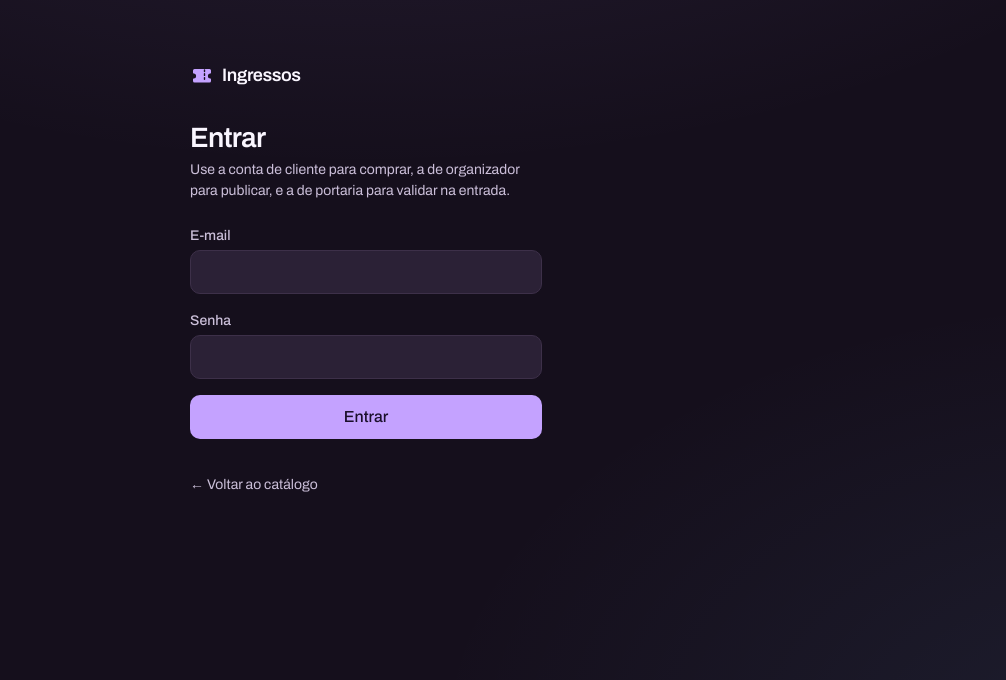
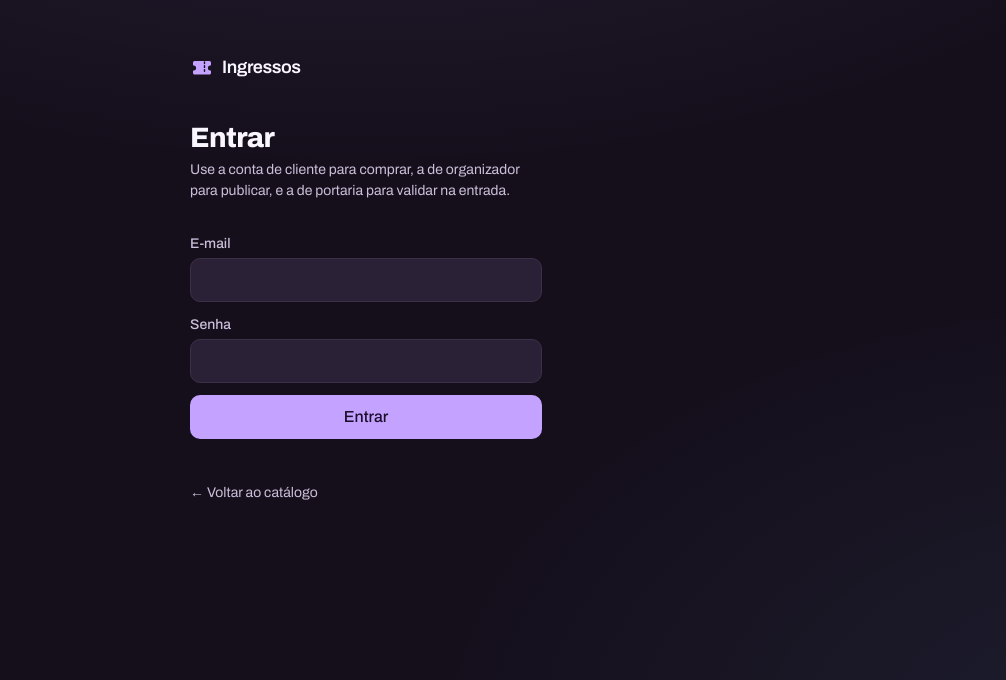
Before and after one commit to jskadomoto/verzel-elite-dev, a Next.js app in the folder web/: page /login in a window 1280 px wide. Shown: the part 120-800 px from the top of the page, without its empty margins (274-1280 px from the left). Built offline with nearby package versions, Linux system fonts and the light colour scheme.

Commit message:
refactor(ui): apply the identity to the login and the shared shells

```diff
--- a/web/app/login/login-form.tsx
+++ b/web/app/login/login-form.tsx
@@ -44,7 +44,7 @@ export function LoginForm() {
   }
 
   return (
-    <form onSubmit={entrar} className="flex flex-col gap-4">
+    <form onSubmit={entrar} className="flex flex-col gap-3">
       <label className="flex flex-col gap-1">
         <span className="label">E-mail</span>
         <input
--- a/web/app/login/page.tsx
+++ b/web/app/login/page.tsx
@@ -6,13 +6,13 @@ export const metadata = { title: "Entrar" };
 
 export default function LoginPage() {
   return (
-    <main className="mx-auto flex w-full max-w-sm flex-1 flex-col justify-center gap-6 px-4 py-10">
+    <main className="mx-auto flex w-full max-w-sm flex-1 flex-col justify-center gap-8 px-4 py-6">
       <Link href="/" className="inline-flex min-h-11 items-center self-start">
         <BrandMark />
       </Link>
 
       <div className="flex flex-col gap-1">
-        <h1 className="text-2xl font-semibold tracking-tight">Entrar</h1>
+        <h1 className="text-2xl font-extrabold">Entrar</h1>
         <p className="text-sm text-muted">
           Use a conta de cliente para comprar, a de organizador para publicar, e
           a de portaria para validar na entrada.
--- a/web/app/not-found.tsx
+++ b/web/app/not-found.tsx
@@ -2,8 +2,8 @@ import Link from "next/link";
 
 export default function NotFound() {
   return (
-    <main className="mx-auto flex min-h-full w-full max-w-lg flex-col items-start gap-4 px-4 py-10">
-      <h1 className="text-2xl font-semibold tracking-tight">Página não encontrada</h1>
+    <main className="mx-auto flex min-h-full w-full max-w-lg flex-col items-start gap-5 px-4 py-6">
+      <h1 className="text-2xl font-extrabold">Página não encontrada</h1>
       <p className="text-muted">
         Este endereço não existe, ou o evento não está publicado no catálogo.
       </p>
--- a/web/components/area-shell.tsx
+++ b/web/components/area-shell.tsx
@@ -17,7 +17,7 @@ export async function AreaShell({ children }: { children?: React.ReactNode }) {
     }
 
     return (
-      <main className="mx-auto flex min-h-full w-full max-w-3xl flex-col items-start gap-4 px-4 py-6">
+      <main className="mx-auto flex min-h-full w-full max-w-3xl flex-col items-start gap-5 px-4 py-6">
         <h1 className="text-xl font-semibold">Área indisponível</h1>
         <p className="text-muted">{messageFor(result.code)}</p>
         <RetryButton />
@@ -40,7 +40,7 @@ export async function AreaShell({ children }: { children?: React.ReactNode }) {
       </header>
 
       <main className="mx-auto w-full max-w-3xl flex-1 px-4 py-6">
-        <h1 className="text-xl font-semibold tracking-tight">
+        <h1 className="text-xl font-bold">
           {AREA_TITLE[me.role]}
         </h1>
         <p className="mt-1 text-sm text-muted">{me.name}</p>
```
